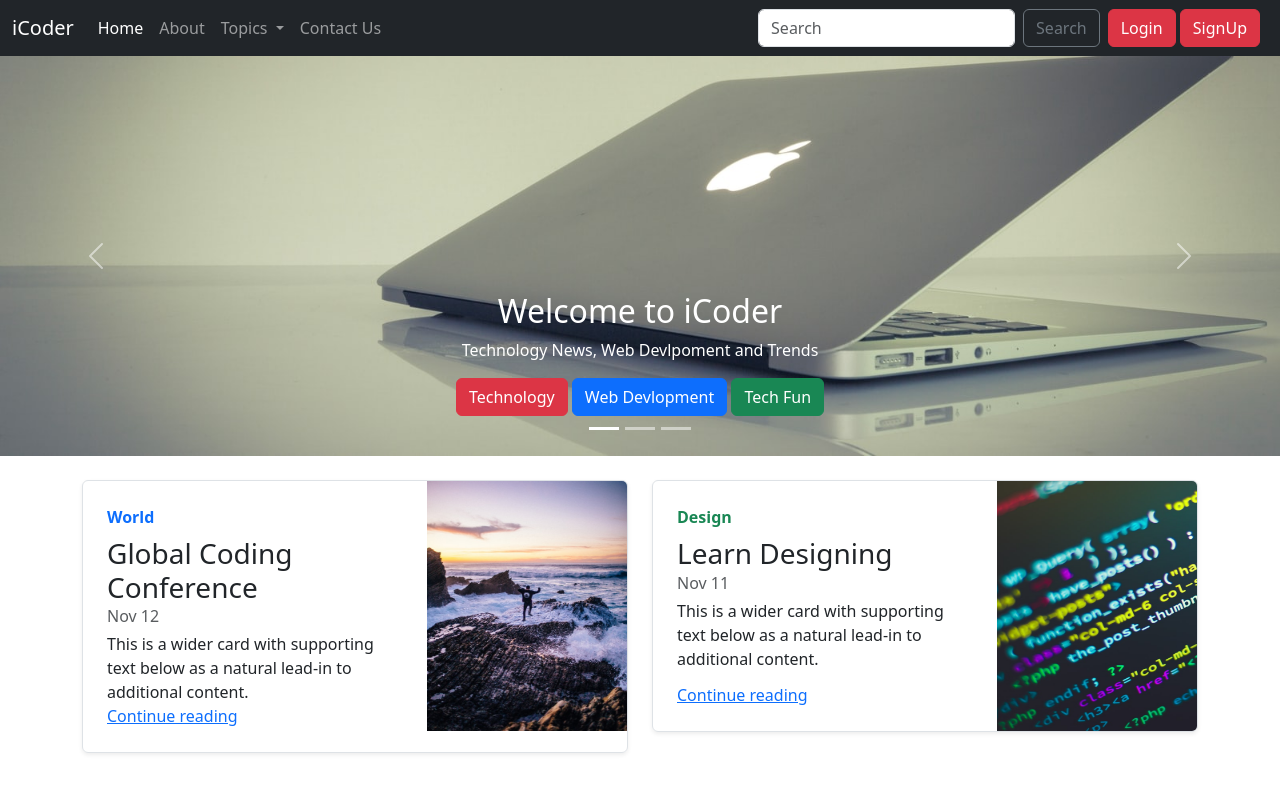
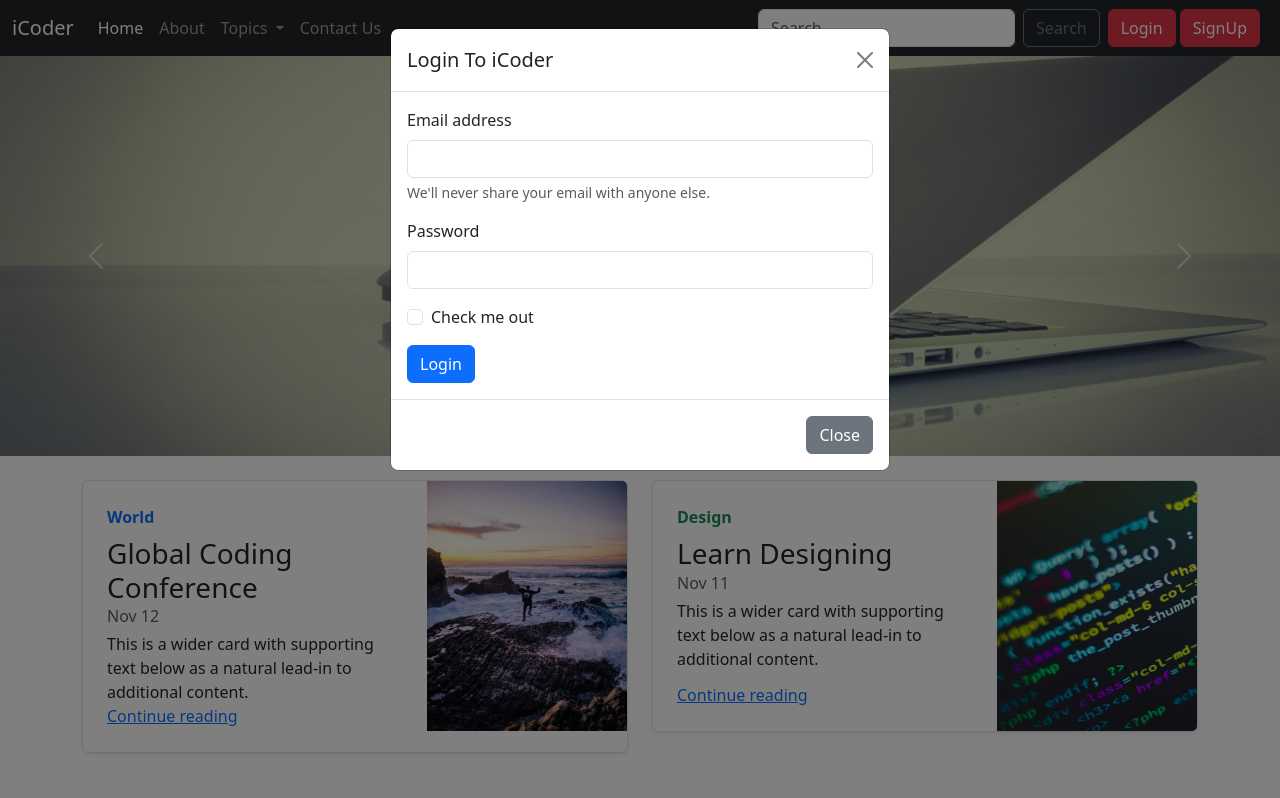
Before and after one commit to Ankushk-12/iCoder-bootstrap, a plain HTML site: page index.html in a window 1280 px wide. Shown: the top 798 px of the page. Drawn offline with nearby package versions, Linux system fonts and the light colour scheme.

Commit message:
Added index.js file

```diff
--- a/index.html
+++ b/index.html
@@ -52,7 +52,7 @@
                     <button class="btn btn-outline-secondary" type="submit">Search</button>
                 </form>
                 <div class="mx-2">
-                    <button class="btn btn-danger" data-bs-toggle="modal" data-bs-target="#loginModal">Login
+                    <button class="btn btn-danger" data-bs-toggle="modal" data-bs-target="#loginModal" id="login_button">Login
                     </button>
                     <button class="btn btn-danger" data-bs-toggle="modal" data-bs-target="#signUpModal">SignUp
                     </button>
--- /dev/null
+++ b/index.js
@@ -0,0 +1,5 @@
+// let time = 0;
+setTimeout(()=>{
+    let name = document.getElementById('login_button');
+    name.click();
+},2000);
```
